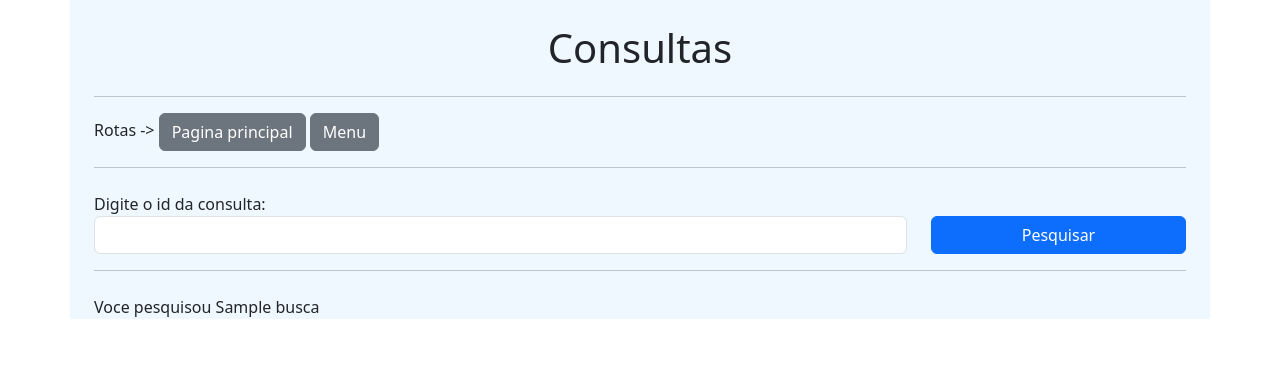
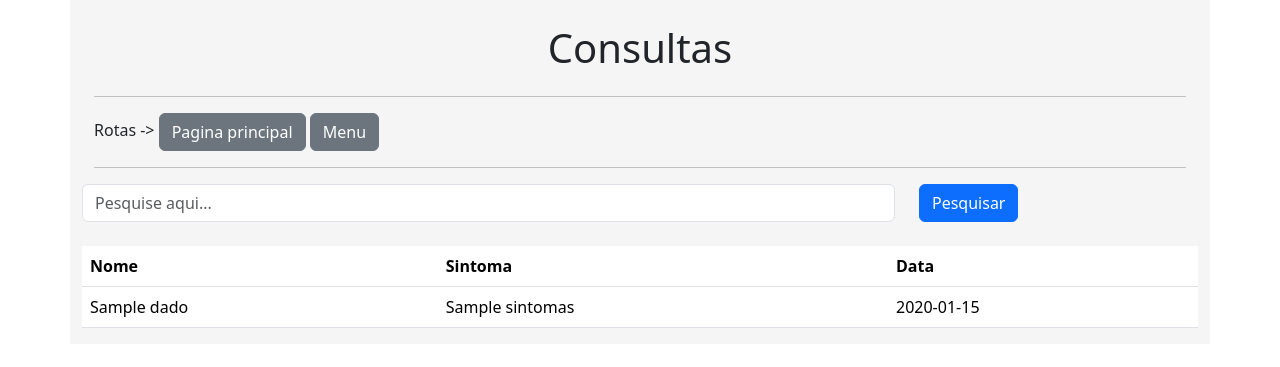
Before and after one commit to gabrielfernandocardoso-assuncao/Projetos, a Flask app: template usb/templates/consultas.html in a window 1280 px wide. Shown: the top 367 px of the page. Run offline with Flask 3, Linux system fonts and the light colour scheme; the template is opened without the code that fills it: most values are stand-ins (such as "Sample title", 1, 10 or a date in 2020).

Commit message:
recuperei os dados na view consultas, mas o metodo é o pior, na proxima view usarei o correto

```diff
--- a/usb/templates/base.html
+++ b/usb/templates/base.html
@@ -7,7 +7,7 @@
     <link href="https://cdn.jsdelivr.net/npm/bootstrap@5.3.8/dist/css/bootstrap.min.css" rel="stylesheet" integrity="sha384-sRIl4kxILFvY47J16cr9ZwB07vP4J8+LH7qKQnuqkuIAvNWLzeN8tE5YBujZqJLB" crossorigin="anonymous">
 </head>
 <body>
-    <div class="container" style="background-color: aliceblue;">
+    <div class="container" style="background-color: whitesmoke;">
     {% block content %} {% endblock %}
     </div>
 
--- a/usb/templates/consultas.html
+++ b/usb/templates/consultas.html
@@ -10,21 +10,35 @@
     </div>
 
     {% include 'rotas.html' %}
-    <!-- formulario tipo get (buscas) -->
-    <!-- aplicando o metodo -->
-    <div class="container">
-        <form action="" method="get" class="row mt-4">
+    <div class="row">
+        <form action="" method="get" class="row">
             <div class="col-9">
-                <span>Digite o id da consulta:</span>
-                <input type="text" name="busca" id="" class="form-control">
+                <input type="text" name="busca" id="" class="form-control" placeholder="Pesquise aqui...">
             </div>
             <div class="col-3">
-                <button type="submit" class="btn btn-primary mt-4 col-12">Pesquisar</button>
+                <button type="submit" class="btn btn-primary">Pesquisar</button>
             </div>
         </form>
+        <div class="col-12 mt-4">
+            <table class="table">
+                <thead>
+                    <tr>
+                        <th>Nome</th>
+                        <th>Sintoma</th>
+                        <th>Data</th>
+                    </tr>
+                </thead>
+                <tbody>
+                    <tr>
+                        <td>{{ context['dados'][0].nome }}</td>
+                        <td>{{ context['dados'][0].sintomas }}</td>
+                        <td>{{ context['dados'][0].data_envio.strftime('%d/%m/%Y') }}</td>
+                    </tr>
 
-        <hr>
+                </tbody>
+            </table>
+        </div>
+    </div>
 
-        <p class="mt-4">Voce pesquisou {{ context.busca }}</p>
-    </div>
+
 {% endblock %}
--- a/usb/templates/menu.html
+++ b/usb/templates/menu.html
@@ -57,7 +57,7 @@
                                 <!-- footer do modal -->
                                 <div class="modal-footer bg-dark">
                                     <!-- redirecionar para a pagina de lista de consultas -->
-                                    <a href="{{ url_for('consultas')}}" class="btn btn-primary">Pesquisar</a>
+                                    <a href="{{ url_for('ConsultaLista')}}" class="btn btn-primary">Pesquisar</a>
                                     <button type="button" class="btn btn-danger" data-bs-dismiss="modal">Fechar</button>
                                 </div>
                             </div>
```
Also changed, not shown: usb/views.py (+11 -6 lines), README.md.
